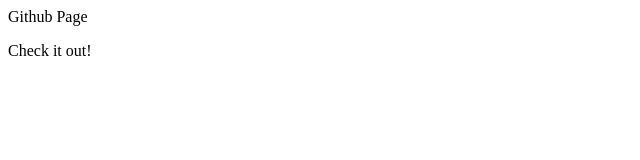
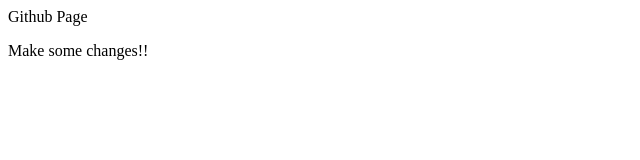
Before and after one commit to ericelvendahl/ericelvendahlOLD.github.io, a plain HTML site: page index.html in a window 1280 px wide. Shown: the full height of the page, 0-640 px from the left. Drawn offline with Linux system fonts and the light colour scheme.

Commit message:
Change to text in page

```diff
--- a/index.html
+++ b/index.html
@@ -4,6 +4,6 @@
     <title>Github Page</title>
   </head>
   <body>
-    <p>Check it out!</p>
+    <p>Make some changes!!</p>
   </body>
 </html>
```
